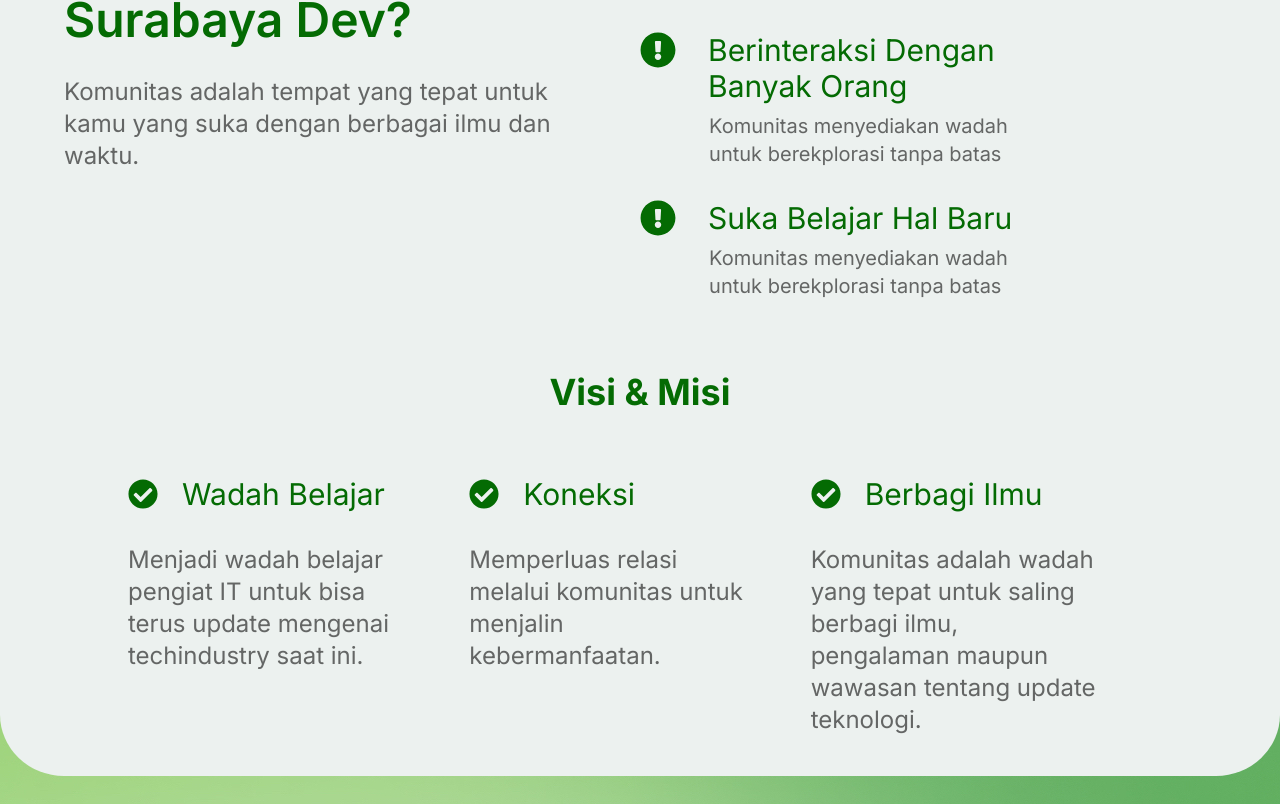
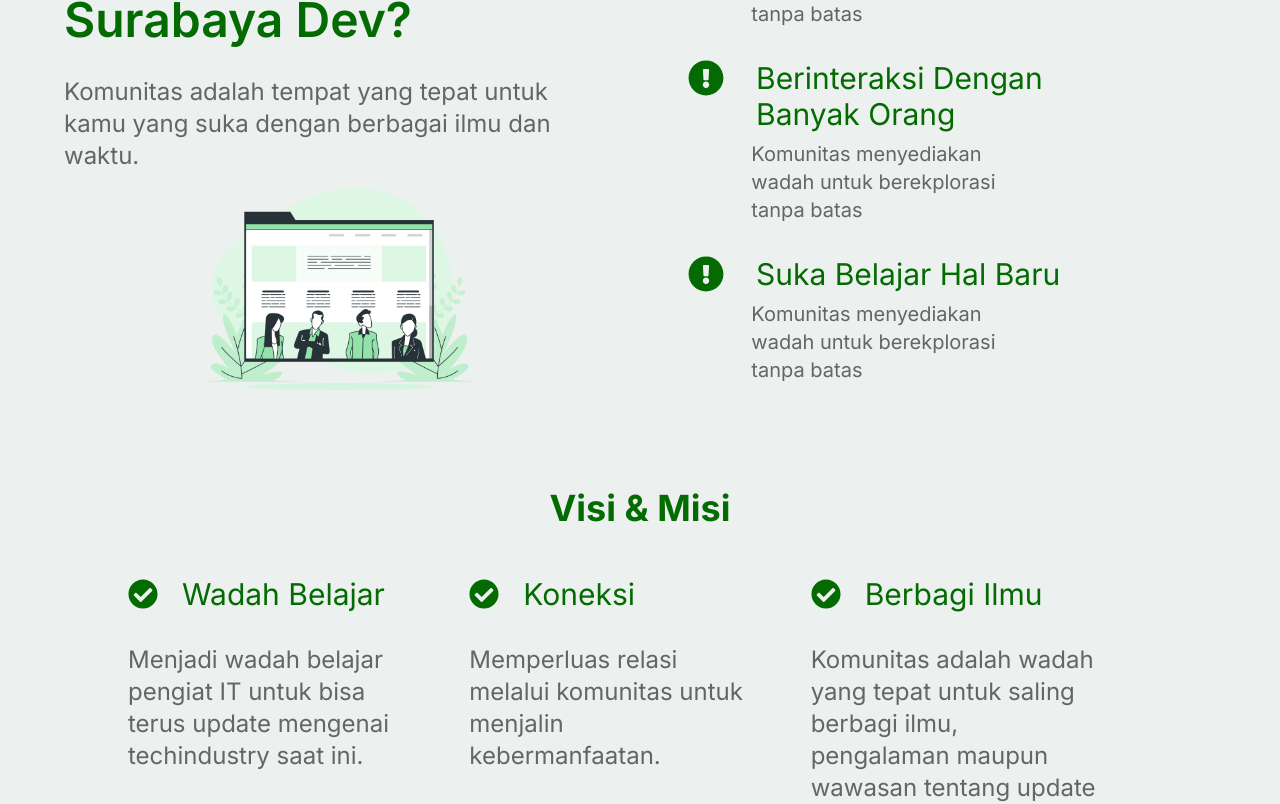
Before and after one commit to hsbysddq/surabaya-dev, a React (Create React App) app: page / in a window 1280 px wide. Shown: the part 1160-1964 px from the top of the page. Built offline with nearby package versions, Linux system fonts and the light colour scheme.

Commit message:
Edit About

```diff
--- a/src/Component/Visi.jsx
+++ b/src/Component/Visi.jsx
@@ -2,8 +2,8 @@ import { FaCheckCircle } from "react-icons/fa"
 
 function Visi() {
   return (
-    <div className="container col-span-3 justify-center about grid grid-cols-3 text-lightGrey font-inter text-2xl pt-8">
-      <h1 className="col-span-3 flex justify-center text-tes font-inter text-4xl font-bold  pb-16">
+    <div className="container col-span-3 justify-center about grid grid-cols-3 text-lightGrey font-inter text-2xl pt-16">
+      <h1 className="col-span-3 flex justify-center text-tes font-inter text-4xl font-bold  pb-12">
         Visi & Misi
       </h1>
 
--- a/src/Pages/About.jsx
+++ b/src/Pages/About.jsx
@@ -1,5 +1,6 @@
 import Visi from "../Component/Visi"
 import { FaExclamationCircle } from "react-icons/fa"
+import AboutImg from "../assets/about.png"
 
 function About() {
   return (
@@ -21,7 +22,7 @@ function About() {
         </div>
 
         <div className="container grid grid-cols-2 pt-24 text-lightGrey font-inter">
-          <div className="col-span-1 w-[90%]">
+          <div className="relative col-span-1 w-[90%]">
             <h1 className="text-5xl font-semibold text-tes">
               Kenapa Harus Gabung Bersama Surabaya Dev?
             </h1>
@@ -29,9 +30,14 @@ function About() {
               Komunitas adalah tempat yang tepat untuk kamu yang suka dengan
               berbagai ilmu dan waktu.
             </p>
+            <img
+              src={AboutImg}
+              alt=""
+              className="absolute top-[44%] w-80 ml-28"
+            />
           </div>
 
-          <div className="col-span-1">
+          <div className="col-span-1 ml-12">
             <div className="flex text-tes">
               <div className="icon text-4xl">
                 <FaExclamationCircle />
--- a/src/Pages/Event.jsx
+++ b/src/Pages/Event.jsx
@@ -3,10 +3,10 @@ import Card from "../Component/Card"
 import Form from "../Component/Form"
 const Event = () => {
   return (
-    <div className="bg-about w-screen pt-[1200px]">
+    <div className="bg-about w-screen pt-[1300px]">
       <div className="container">
         <div className="justify-center">
-          <h1 className="flex justify-center text-lightGrey font-inter text-4xl font-bold pb-16">
+          <h1 className="flex justify-center text-lightGrey font-inter text-4xl font-bold pb-12">
             Event
           </h1>
           <div className="grid grid-cols-3 gap-12">
```
